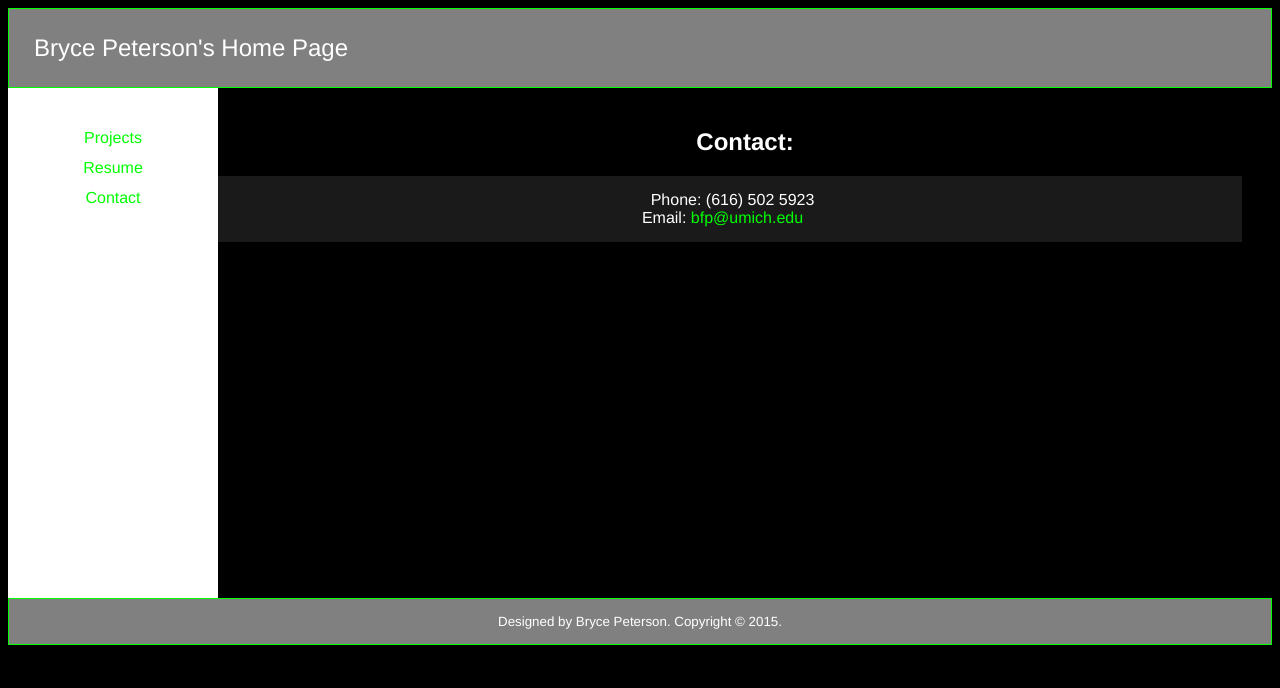
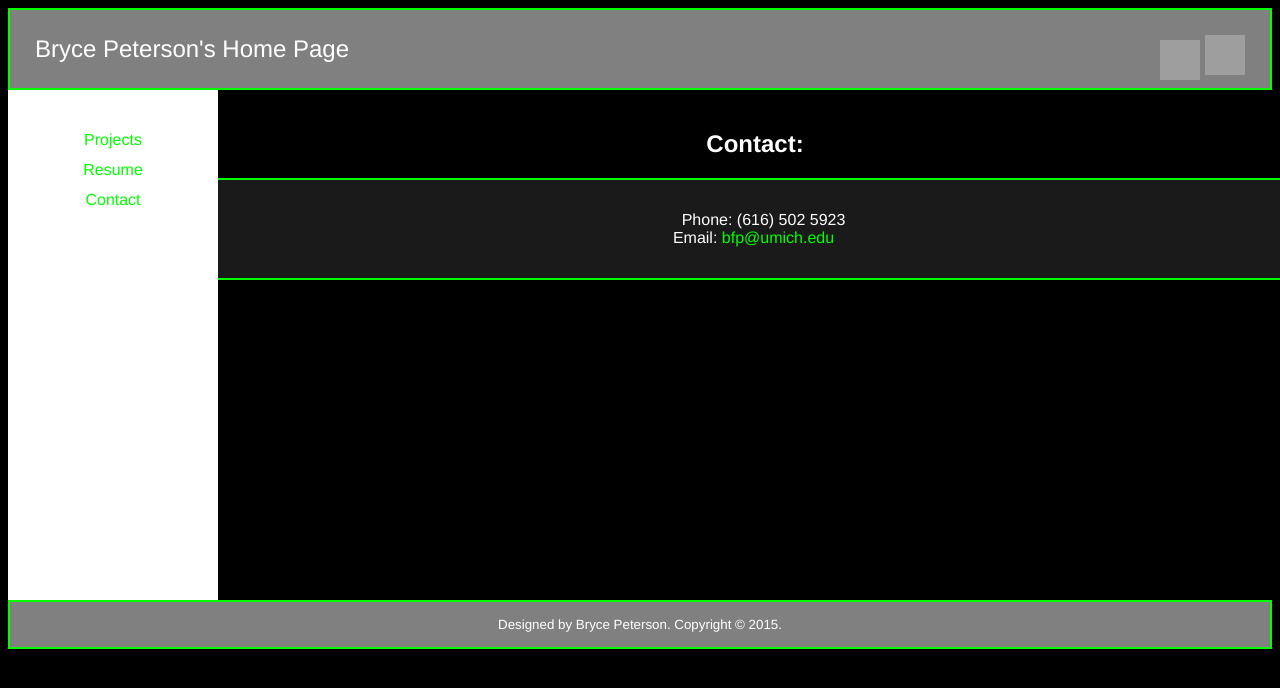
Before and after one commit to bfp1523/brycepersonal, a Flask app: page /contact/ in a window 1280 px wide. Shown: the top 688 px of the page. Run offline with Flask 2, Linux system fonts and the light colour scheme; grey boxes are pictures that could not be loaded.

Commit message:
Added color changing and double font size buttons

```diff
--- a/templates/base.html
+++ b/templates/base.html
@@ -1,6 +1,8 @@
 <!DOCTYPE html>
 <html>
 	<head>
+		<meta name="author" content="Bryce Peterson">
+		<meta name="description" content="Bryce, Peterson, HTML, Home">
 		<style>
 			body {
 				background-color: black;
@@ -10,7 +12,7 @@
 			}
 			footer {
 				margin:0;
-				border:1px solid lime;
+				border:2px solid lime;
 				font-size: smaller;
 				background-color:gray;
     			color:white;
@@ -20,7 +22,7 @@
 			}
 			header {
 				margin:0;
-				border:1px solid lime;
+				border:2px solid lime;
 				font-size: 150%;
 				background-color:gray;
     			color:white;
@@ -29,7 +31,7 @@
     			padding:25px;
 			}
 			nav {
-				margin:0;
+				margin-right:20px;
     			line-height:30px;
     			text-align: center;
     			background-color: white;
@@ -38,6 +40,7 @@
 			    width:200px;
     			float:left;
     			padding:5px;
+    			a.link
 			}
 			a:link {
 				text-decoration: none;
@@ -58,7 +61,36 @@
 				padding: 20px;
 				text-indent: 20px;
 			}
+			#infobar {
+				background:#1A1A1A;
+				padding:15px;
+				margin:0px;
+				width:100%;
+				border:2px solid lime;
+			}
 		</style>
+
+		<script>
+		function changeFont() {
+			document.getElementById("content").style.fontSize = '2em';
+			document.getElementById("header").style.fontSize = '2em';
+			document.getElementById("nav").style.fontSize = '2em';
+		}
+		function changeColor() {
+			var hexcolor = String(Math.floor(Math.random() * 1000000));
+			document.getElementById("header").style.border = "2px solid #" + String(hexcolor);
+			document.getElementById("footer").style.border = "2px solid #" + String(hexcolor);
+			var links = document.getElementsByTagName("a");
+    		for(var i = 0; i < links.length; i++) {
+        		if(links[i].href && links[i].style.color != 'white') {
+            		links[i].style.color = "#" + hexcolor;
+        		}
+    		}
+    		if(document.getElementById("infobar")){
+				document.getElementById("infobar").style.border = "2px solid #" + String(hexcolor);
+			}
+		}
+		</script>
 
 		{% block head %}
 		<title>Bryce's Website</title>
@@ -66,18 +98,20 @@
 	</head>
 
 	<body>
-		<header>
+		<header id="header">
 			<a href="/" style="text-decoration:none;color:white;">Bryce Peterson's Home Page</a>
+			<img src="http://www.clker.com/cliparts/e/v/A/R/K/t/transparent-magnifying-glass-hi.png" style="float:right;height:40px;width:40px;" type="button" onclick="changeFont()">
+			<img src="https://color.adobe.com/build2.0.0-buildNo/resource/img/kuler/color_wheel_730.png" style="float:right;height:40px;width:40px;margin:5px;bottom:10px" type="button" onclick="changeColor()">
 		</header>
-		<nav><br>
+		<nav id="nav"><br>
 			<a href="/projects/">Projects</a><br>
 			<a href="/resume/">Resume</a><br>
 			<a href="/contact/">Contact</a><br>
 		</nav>
-		<div id='content'>
+		<div id="content">
 			{% block content %}{% endblock %}
 		</div>
-		<footer>
+		<footer id="footer">
 			Designed by Bryce Peterson. Copyright © 2015.
 		</footer>
 	</body>
--- a/templates/contact.html
+++ b/templates/contact.html
@@ -2,8 +2,8 @@
 
 {% block content %}
 <h2>Contact:</h2>
-<div style="background:#1A1A1A;padding:15px;margin:10px;">
-Phone: (616) 502 5923<br>
-Email: <a href="mailto:bfp@umich.edu">bfp@umich.edu</a>
+<div id="infobar">
+<p style="text-align:center;">Phone: (616) 502 5923<br>
+Email: <a href="mailto:bfp@umich.edu">bfp@umich.edu</a></p>
 </div>
 {% endblock %}
```
Also changed, not shown: templates/projects.html (+5 -5 lines).
